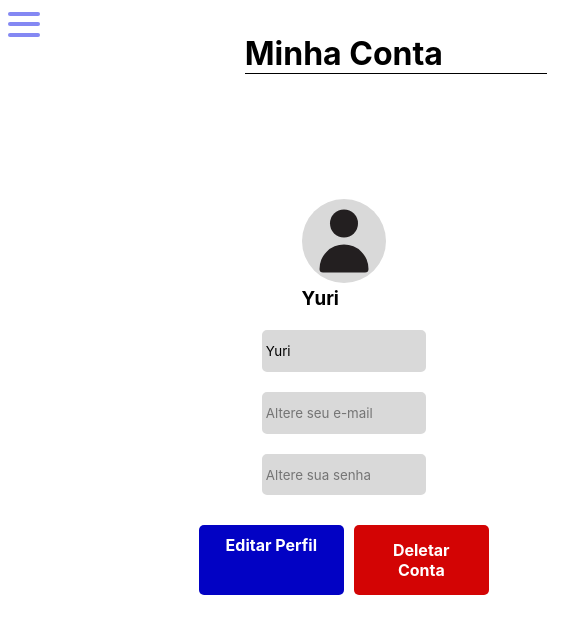
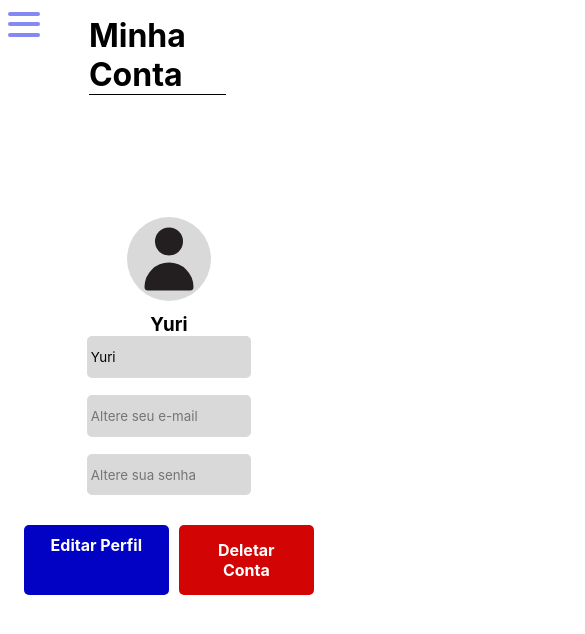
Before and after one commit to Code-Nine-FTC/API-2024.1, a React (Create React App) app in the folder src/Frontend/: page /editarcliente in a window 390 px wide. Shown: the top 634 px of the page, 585 px wide, since content can reach past the window. Built offline with nearby package versions, Linux system fonts and the light colour scheme.

Commit message:
fix: alteração de tamanho e responsividade
Foram alteradas as proporções dos "itens" na página.

```diff
--- a/src/Frontend/src/component/imagemperfil/Imagemperfil.module.css
+++ b/src/Frontend/src/component/imagemperfil/Imagemperfil.module.css
@@ -1,7 +1,8 @@
-.image-container {
+.imagecontainer {
     text-align: center;
   }
 
-  .image-container h3 {
-    margin-top: 5px;
+  .imagecontainer h3 {
+    margin-top: 1vh;
+    float:unset;
   }
--- a/src/Frontend/src/component/infoCliente/InfoCliente.module.css
+++ b/src/Frontend/src/component/infoCliente/InfoCliente.module.css
@@ -1,13 +1,21 @@
 * {
     font-family: "Inter", sans-serif;
+}
+.conteudo{
+    display: flex;
+    flex-direction: column;
+    width: 80vw;
+    height: 100vh;
+
 }
 
 .Dados{
     display: flex;
     align-items: center;
-    justify-content: center;
+    justify-content: space-between;
     flex-direction: column;
-    gap: 20px;
+    gap: 2vh;
+
 }
 
 input{
@@ -75,8 +83,7 @@ input{
     display: flex;
     justify-content: center;
     align-items: center;
-    margin-top: -10vh;
-    padding: 20px;
+    padding: 5%;
 
 
 }
@@ -100,10 +107,10 @@ input{
     position: relative;
     display: flex;
     margin-top: 5%;
-    margin-left: 35.6%;
+    margin-left: 28.5%;
     text-align: flex;
     display: flex;
-    margin-bottom: 20px;
+    margin-bottom: -15%;
     border-bottom: 1px solid black;
     width: 44%;
 }
--- a/src/Frontend/src/component/infoSuporte/InfoSuporte.module.css
+++ b/src/Frontend/src/component/infoSuporte/InfoSuporte.module.css
@@ -1,14 +1,14 @@
 .conteudo {
     display: flex;
     flex-direction: column;
-    width: 80vw;
-    height: 100vh;
+    width: 80%;
+    height: 90%;
 }
 
 .conteudoform {
     display: flex;
     justify-content: space-between;
-    width: 70vw;
+    width: 70%;
   }
 
   .Dados1, .Dados2 {
@@ -121,3 +121,12 @@ input{
         margin-bottom: 3%;
     }
 }
+@media (max-width: 1920px) {
+    .conteudoform {
+        flex-direction: column;
+        width: max-content;
+    }
+    .Dados1, .Dados2{
+        margin-bottom: 3%;
+    }
+}
--- a/src/Frontend/src/pages/infoCliente.tsx
+++ b/src/Frontend/src/pages/infoCliente.tsx
@@ -22,8 +22,9 @@ const Editinfocli: React.FC = () => {
   };
 
   return (
-    <div className={styles.ficacerto}>
+    <>
       <Sidebar userTipo={userLogado}/>
+      <div className={styles.conteudo}>
       <div className={styles.titulo}>
         <h1>Minha Conta</h1>
       </div>
@@ -53,7 +54,8 @@ const Editinfocli: React.FC = () => {
           </div>
         </div>
       </div>
-    </div>
+      </div>
+    </>
   );
 }
 
```
